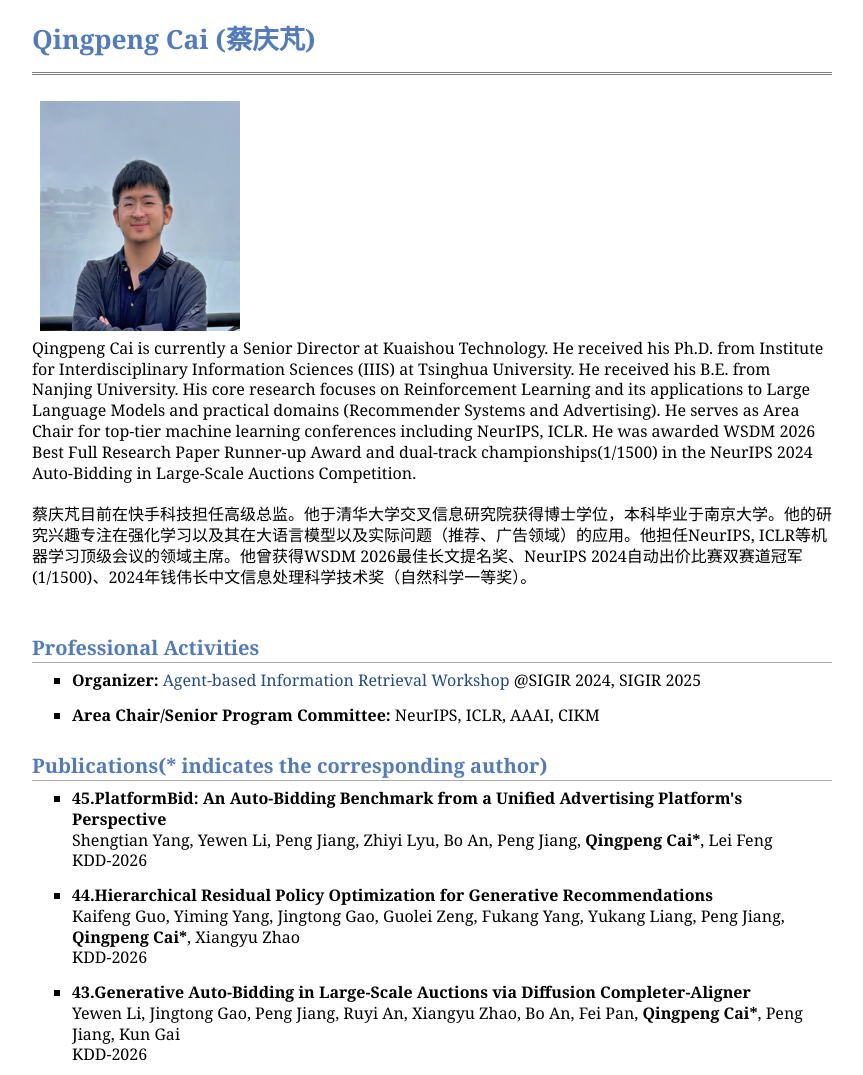
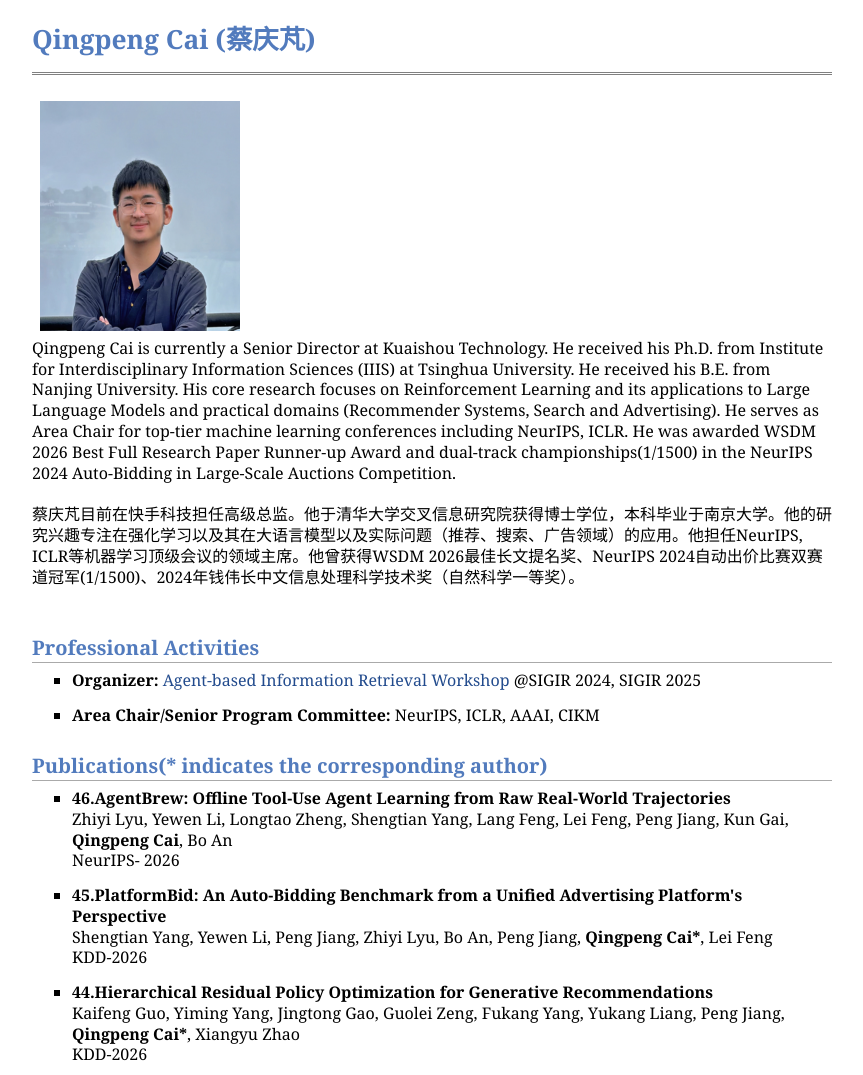
Before and after one commit to QingpengCai/QingpengCai.github.io, a plain HTML site: page index.html in a window 1280 px wide. Shown: the top 1075 px of the page, without its empty margins (208-1071 px from the left). Drawn offline with Linux system fonts and the light colour scheme.

Commit message:
Update index.html

```diff
--- a/index.html
+++ b/index.html
@@ -30,10 +30,10 @@
 
 
 		<p>
-Qingpeng Cai is currently a Senior Director at Kuaishou Technology. He received his Ph.D. from Institute for Interdisciplinary Information Sciences (IIIS) at Tsinghua University. He received his B.E. from Nanjing University. His core research focuses on Reinforcement Learning and its applications to Large Language Models and practical domains (Recommender Systems and Advertising). He serves as Area Chair for top-tier machine learning conferences including NeurIPS, ICLR. He was awarded WSDM 2026 Best Full Research Paper Runner-up Award and dual-track championships(1/1500) in the NeurIPS 2024 Auto-Bidding in Large-Scale Auctions Competition.
+Qingpeng Cai is currently a Senior Director at Kuaishou Technology. He received his Ph.D. from Institute for Interdisciplinary Information Sciences (IIIS) at Tsinghua University. He received his B.E. from Nanjing University. His core research focuses on Reinforcement Learning and its applications to Large Language Models and practical domains (Recommender Systems, Search and Advertising). He serves as Area Chair for top-tier machine learning conferences including NeurIPS, ICLR. He was awarded WSDM 2026 Best Full Research Paper Runner-up Award and dual-track championships(1/1500) in the NeurIPS 2024 Auto-Bidding in Large-Scale Auctions Competition.
 
 <br/><br/>
-蔡庆芃目前在快手科技担任高级总监。他于清华大学交叉信息研究院获得博士学位，本科毕业于南京大学。他的研究兴趣专注在强化学习以及其在大语言模型以及实际问题（推荐、广告领域）的应用。他担任NeurIPS, ICLR等机器学习顶级会议的领域主席。他曾获得WSDM 2026最佳长文提名奖、NeurIPS 2024自动出价比赛双赛道冠军(1/1500)、2024年钱伟长中文信息处理科学技术奖（自然科学一等奖）。
+蔡庆芃目前在快手科技担任高级总监。他于清华大学交叉信息研究院获得博士学位，本科毕业于南京大学。他的研究兴趣专注在强化学习以及其在大语言模型以及实际问题（推荐、搜索、广告领域）的应用。他担任NeurIPS, ICLR等机器学习顶级会议的领域主席。他曾获得WSDM 2026最佳长文提名奖、NeurIPS 2024自动出价比赛双赛道冠军(1/1500)、2024年钱伟长中文信息处理科学技术奖（自然科学一等奖）。
 <br/><br/>
 
 
@@ -63,6 +63,14 @@ Qingpeng Cai is currently a Senior Director at Kuaishou Technology. He received
 
 		<h2>Publications(* indicates the corresponding author)</h2>
 
+
+			<ul>
+			<li><p>
+			<b>46.AgentBrew: Offline Tool-Use Agent Learning from Raw Real-World Trajectories</b><br/>
+			Zhiyi Lyu, Yewen Li, Longtao Zheng, Shengtian Yang, Lang Feng, Lei Feng, Peng Jiang, Kun Gai, <b>Qingpeng Cai</b>, Bo An<br/>
+			NeurIPS-	2026<br/>
+			</p></li>
+		</ul>
 
 				<ul>
 			<li><p>
```
